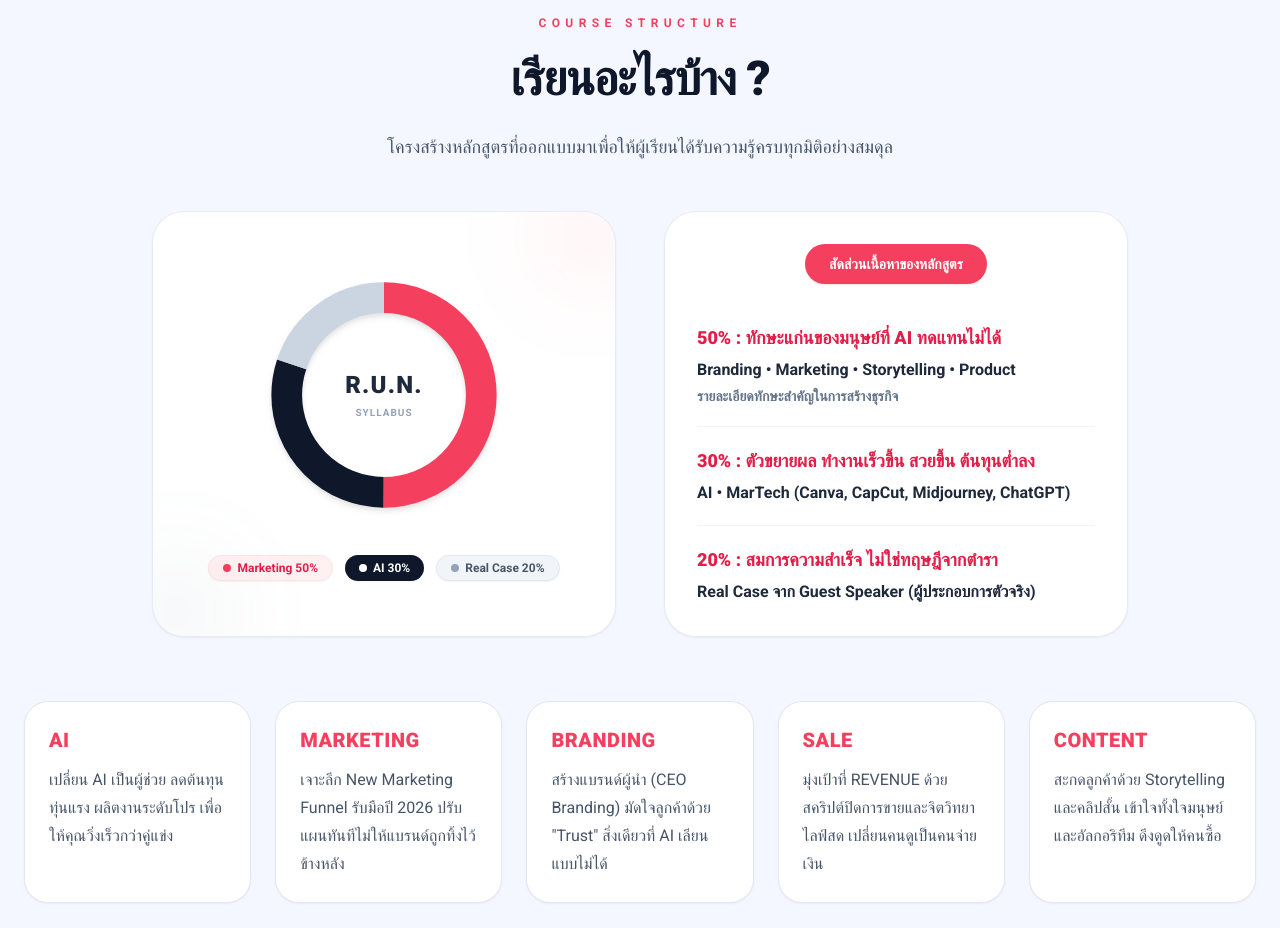
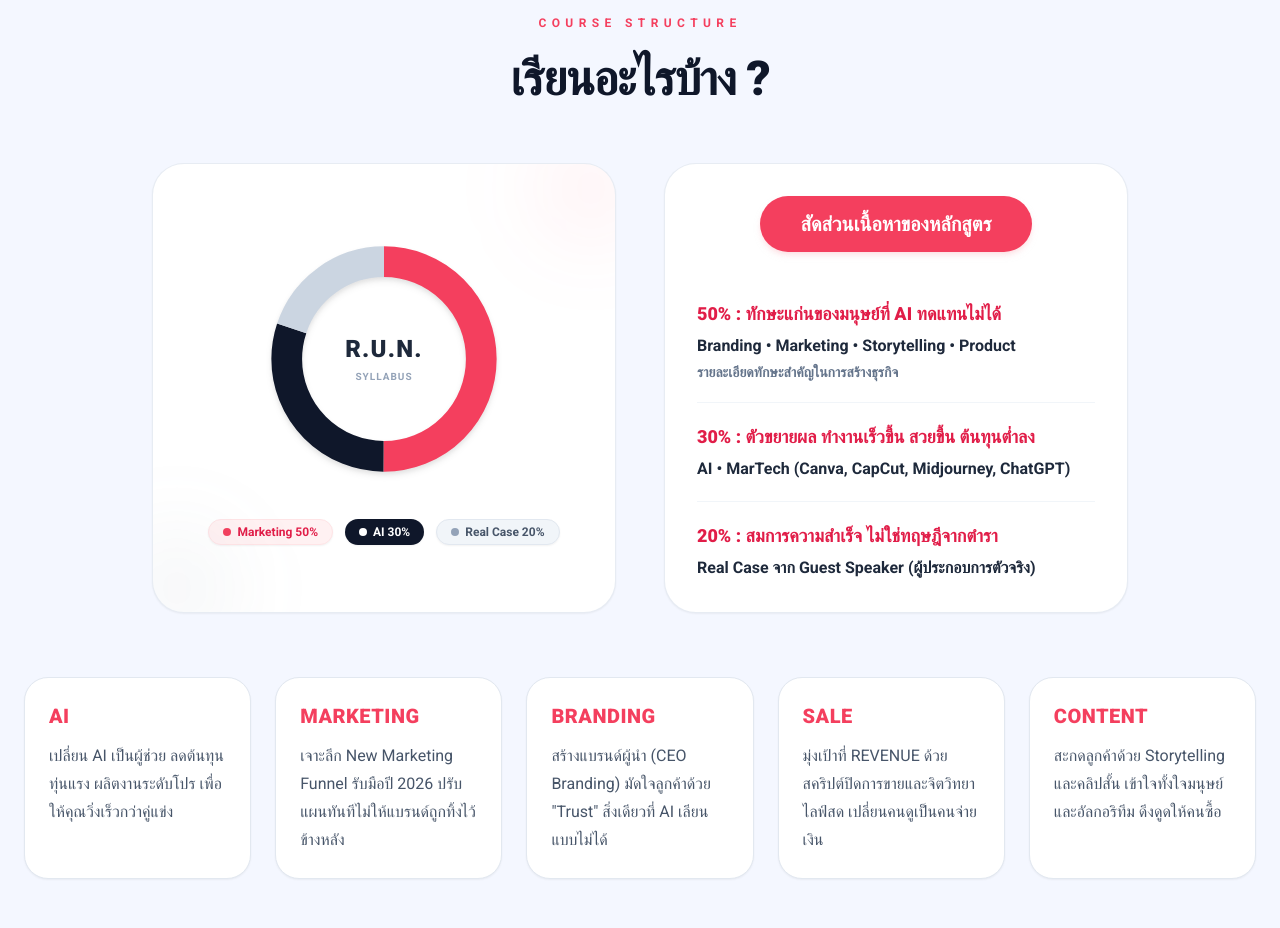
Before and after one commit to poohphurit/RunProject, a React (Vite) app: page / in a window 1280 px wide. Shown: the part 4540-5468 px from the top of the page. Built offline with nearby package versions, Linux system fonts and the light colour scheme; the HTML template or start-up script is replaced by a standard one; a web font is replaced by a local one.

Commit message:
style: expand course content ratio badge size and padding

```diff
--- a/src/App.jsx
+++ b/src/App.jsx
@@ -867,7 +867,6 @@ export default function App() {
         <SectionTitle
           eyebrow="COURSE STRUCTURE"
           title="เรียนอะไรบ้าง ?"
-          subtitle="โครงสร้างหลักสูตรที่ออกแบบมาเพื่อให้ผู้เรียนได้รับความรู้ครบทุกมิติอย่างสมดุล"
         />
 
         <div className="mx-auto mt-12 max-w-5xl px-6 grid gap-12 md:grid-cols-2 items-stretch">
@@ -944,7 +943,7 @@ export default function App() {
           {/* Right: Content Details Card (Without Black Background) */}
           <div className="rounded-[2rem] border border-slate-200/80 bg-white p-8 shadow-sm space-y-6 relative overflow-hidden h-full flex flex-col justify-center">
             {/* Header Badge */}
-            <div className="self-center bg-rose-500 text-white font-black text-sm px-6 py-2.5 rounded-full shadow-sm shadow-rose-200/50 mb-2">
+            <div className="self-center bg-rose-500 text-white font-black text-base sm:text-lg md:text-xl px-8 py-3 sm:px-10 sm:py-3.5 rounded-full shadow-md shadow-rose-200/50 mb-4">
               สัดส่วนเนื้อหาของหลักสูตร
             </div>
 
```
